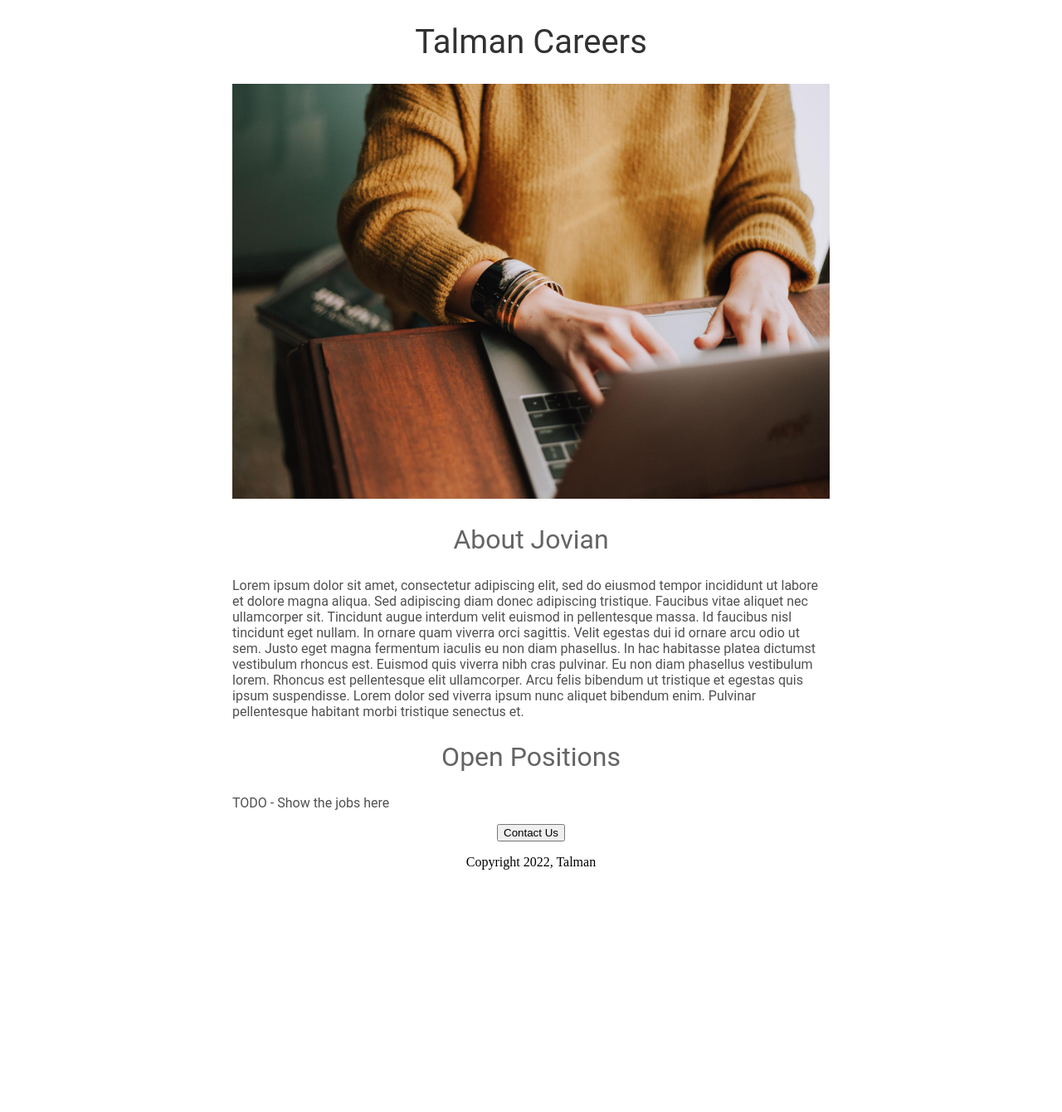
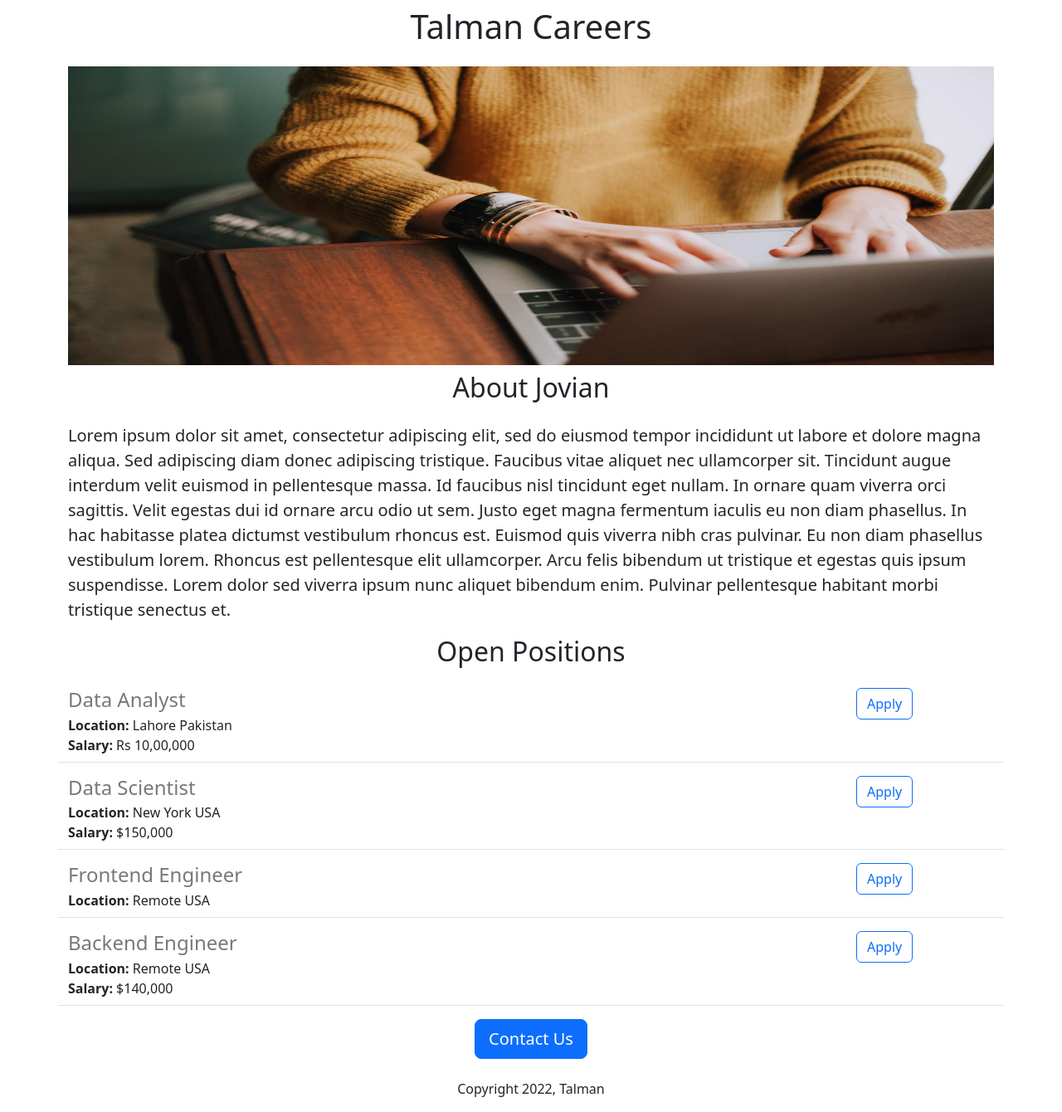
Before and after one commit to talhamatal/careers-website-v2, a Flask app: page / in a window 1280 px wide. Shown: the whole page at 83% size. Before the commit the page ends 1048 px from the top, so only its background shows below. Run offline with Flask 2, Linux system fonts and the light colour scheme.

Commit message:
Added dynamic data

```diff
--- a/app.py
+++ b/app.py
@@ -2,9 +2,35 @@ from flask import Flask, render_template
 
 app = Flask(__name__)
 
+JOBS = [
+  {
+    'id': 1,
+    'title': 'Data Analyst',
+    'location': 'Lahore Pakistan',
+    'salary': 'Rs 10,00,000'
+  },
+  {
+    'id': 2,
+    'title': 'Data Scientist',
+    'location': 'New York USA',
+    'salary': '$150,000'
+  },
+  {
+    'id': 3,
+    'title': 'Frontend Engineer',
+    'location': 'Remote USA'
+  },
+  {
+    'id': 4,
+    'title': 'Backend Engineer',
+    'location': 'Remote USA',
+    'salary': '$140,000'
+  }
+]
+
 @app.route("/")
 def hello_talha():
-  return render_template('home.html')
+  return render_template('home.html', jobs=JOBS, company_name='Talman')
 
 if __name__ == "__main__":
   app.run(host='0.0.0.0',debug=True)
--- a/templates/home.html
+++ b/templates/home.html
@@ -2,49 +2,34 @@
 <html>
   <head>
     <title>Talman Careers</title>
+    <meta charset="utf-8">
+    <meta name="viewport" content="width=device-width, initial-scale=1">
+    <link href="https://cdn.jsdelivr.net/npm/bootstrap@5.3.0-alpha1/dist/css/bootstrap.min.css" rel="stylesheet" integrity="sha384-GLhlTQ8iRABdZLl6O3oVMWSktQOp6b7In1Zl3/Jr59b6EGGoI1aFkw7cmDA6j6gD" crossorigin="anonymous">
     <style>
-      h1 {
-        font-size: 40px;
-        font-family: Roboto;
-        font-weight: normal;
-        color: rgb(50,50,50);
-        text-align: center;
-      }
-
       #banner {
+        height: 360px;
         width: 100%;
-        height: 500px;
-        object-fit: cover;
-      }
-      h2 {
-        font-family: Roboto;
-        font-size: 32px;
-        color: rgb(100, 100, 100);
-        text-align: center;
-        font-weight: normal
-      }
-      .bodytext {
-        font-family: Roboto;
-        color: rgb(80,80,80);
-      }
-      #container {
-        max-width: 720px;
-        margin: 0 auto;
       }
     </style>
   </head>
   <body>
-    <div id="container">
-      <h1>Talman Careers</h1>
-      <img id="banner" src="https://careers-website-1.talhamatal.repl.co/static/banner_new.jpg">
-      <h2>About Jovian</h2>
-      <p class="bodytext">
+    <div class="container">
+      <h1 class="text-center mt-2 mb-4">
+        {{company_name}} Careers
+      </h1>
+      <img class="img-fluid" id="banner" src="https://careers-website-1.talhamatal.repl.co/static/banner_new.jpg">
+      <h2 class="text-center mt-2 mb-4">About Jovian</h2>
+      <p class="lead">
         Lorem ipsum dolor sit amet, consectetur adipiscing elit, sed do eiusmod tempor incididunt ut labore et dolore magna aliqua. Sed adipiscing diam donec adipiscing tristique. Faucibus vitae aliquet nec ullamcorper sit. Tincidunt augue interdum velit euismod in pellentesque massa. Id faucibus nisl tincidunt eget nullam. In ornare quam viverra orci sagittis. Velit egestas dui id ornare arcu odio ut sem. Justo eget magna fermentum iaculis eu non diam phasellus. In hac habitasse platea dictumst vestibulum rhoncus est. Euismod quis viverra nibh cras pulvinar. Eu non diam phasellus vestibulum lorem. Rhoncus est pellentesque elit ullamcorper. Arcu felis bibendum ut tristique et egestas quis ipsum suspendisse. Lorem dolor sed viverra ipsum nunc aliquet bibendum enim. Pulvinar pellentesque habitant morbi tristique senectus et.</p>
-      <h2>Open Positions</h2>
-      <p class="bodytext">TODO - Show the jobs here</p>
-      <div style="text-align:center;">
-        <button>Contact Us</button>
-        <p>Copyright 2022, Talman</p>
+      <h2 class="text-center mt-2 mb-4">Open Positions</h2>
+      <div >
+        {%for job in jobs%}
+          {% include 'jobitem.html'%}
+        {% endfor %}
+      </div>
+      <div class="text-center">
+        <button class="btn btn-primary btn-lg">Contact Us</button>
+        <p class="mt-4">Copyright 2022, Talman</p>
       </div>
     </div>
   </body>
--- /dev/null
+++ b/templates/jobitem.html
@@ -0,0 +1,18 @@
+<div class="border-bottom row" style="margin-bottom:16px;padding-bottom:8px;">
+  <div class="col-10">
+    <h4 style="color:rgb(120,120,120); margin-bottom:4px;">
+                {{job['title']}}
+    </h4>
+    <div>
+      <b>Location:</b> {{job['location']}}
+    </div>
+    {%if 'salary' in job%}
+    <div>
+      <b>Salary:</b> {{job['salary']}}
+    </div>
+    {%endif%}
+  </div>
+  <div class="col-2">
+    <button type="button" class="btn btn-outline-primary">Apply</button>
+  </div>
+</div>
```
